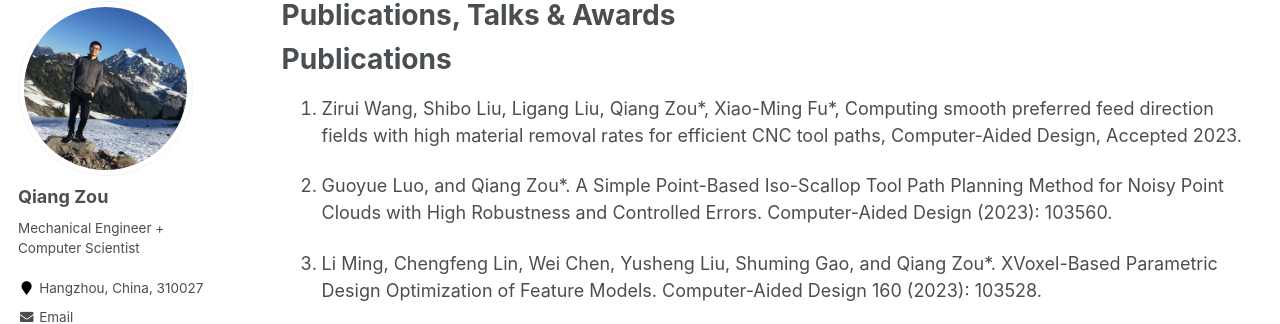
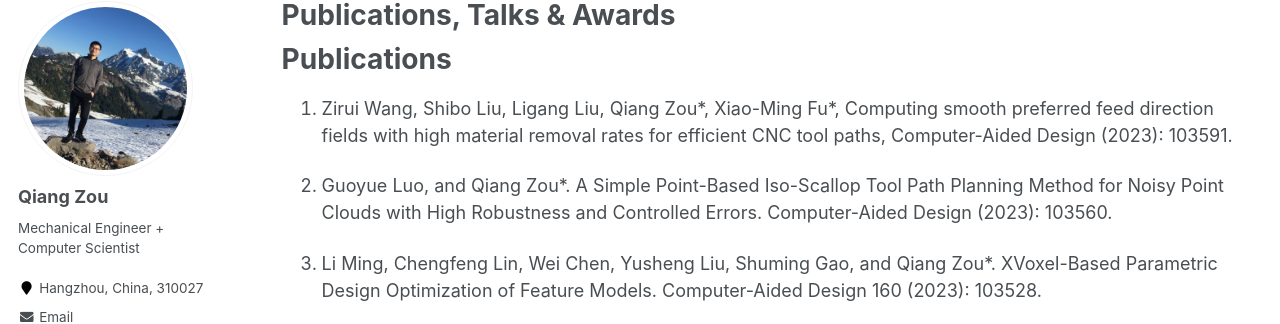
Before and after one commit to Qiang-Zou/Qiang-Zou.github.io, a Jekyll site: the page built from _pages/research.md, in a window 1280 px wide and 900 px high. Shown: the part 117-441 px from the top of the window. Built offline with Jekyll 4.4.1, drawn with Linux system fonts in a browser that asks for light colours; some web fonts are replaced.

Commit message:
Update research.md

```diff
--- a/_pages/research.md
+++ b/_pages/research.md
@@ -18,7 +18,7 @@
 {% if author.googlescholar %}
   You can also find my articles at <u><a href="{{author.googlescholar}}">my Google Scholar profile</a>.</u>
 {% endif %}
-1. Zirui Wang, Shibo Liu, Ligang Liu, Qiang Zou\*, Xiao-Ming Fu\*, Computing smooth preferred feed direction fields with high material removal rates for efficient CNC tool paths, Computer-Aided Design, Accepted 2023.
+1. Zirui Wang, Shibo Liu, Ligang Liu, Qiang Zou\*, Xiao-Ming Fu\*, Computing smooth preferred feed direction fields with high material removal rates for efficient CNC tool paths, Computer-Aided Design (2023): 103591.
 
 1. Guoyue Luo, and Qiang Zou*. A Simple Point-Based Iso-Scallop Tool Path Planning Method for Noisy Point Clouds with High Robustness and Controlled Errors. Computer-Aided Design (2023): 103560.
 
```
